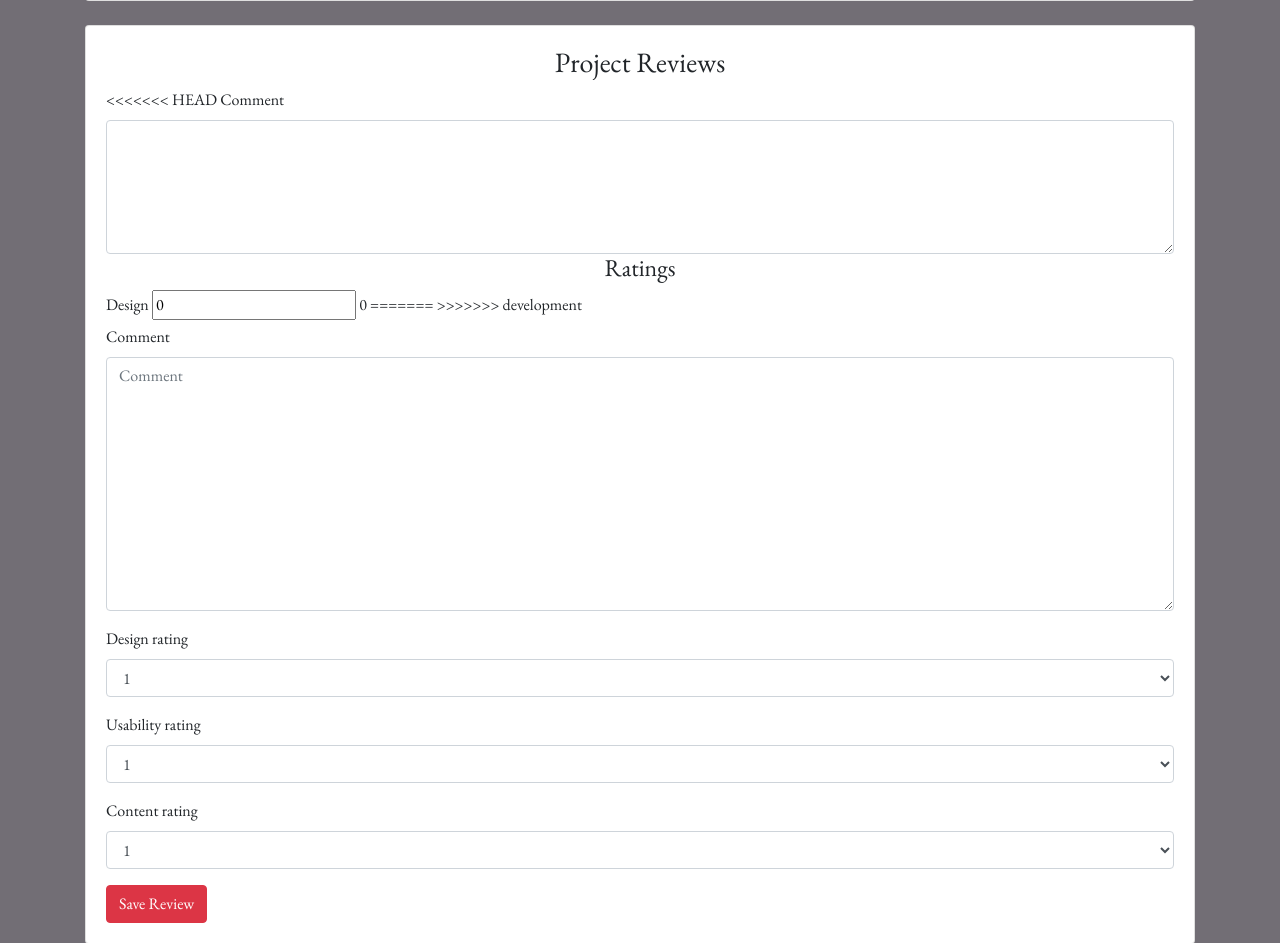
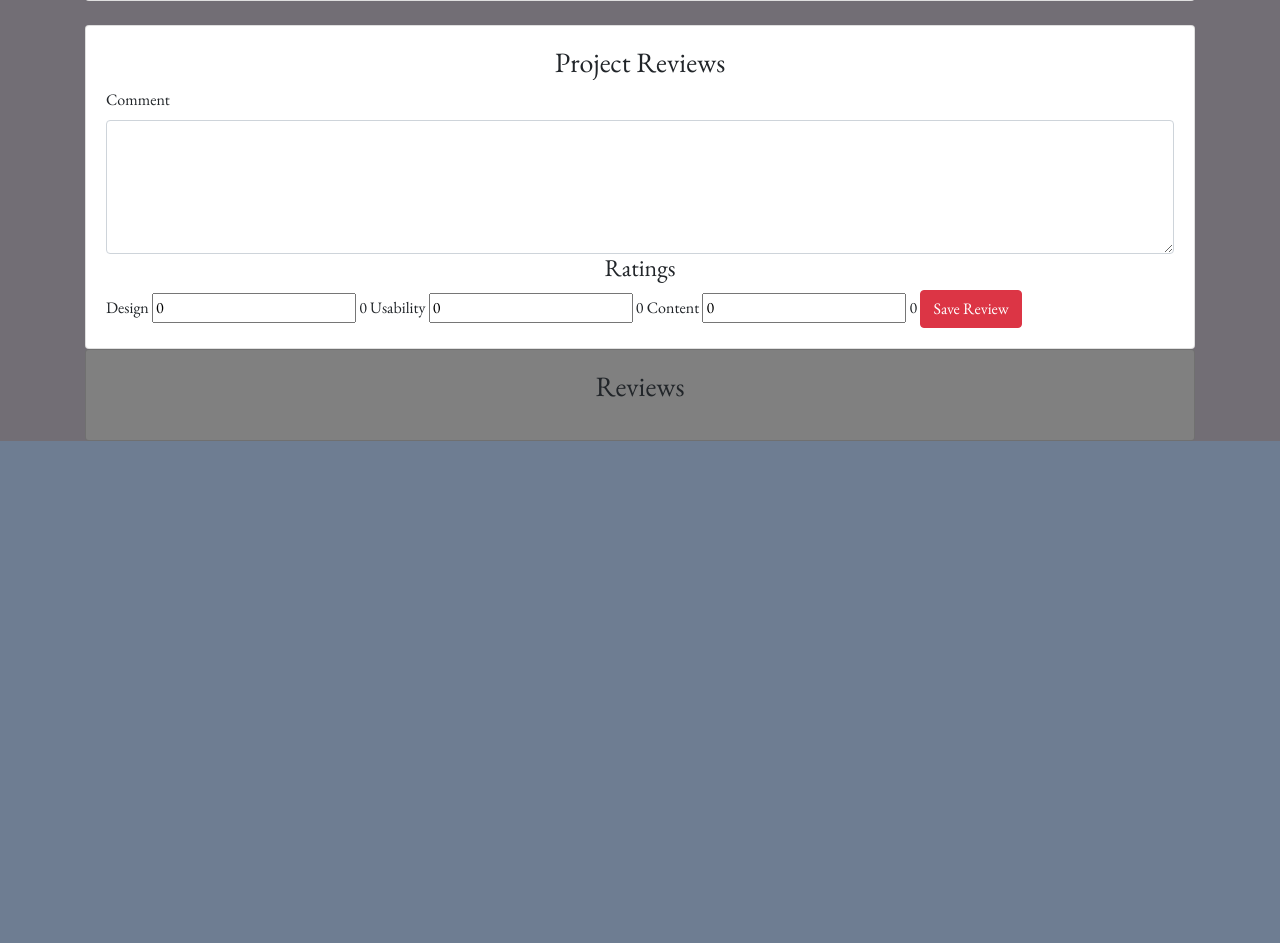
Before and after one commit to stephenndele/projects-app, a Django app: template main/templates/main/details.html in a window 1280 px wide. Shown: the part 1115-2058 px from the top of the page. After the commit the page ends 1556 px from the top, so only its background shows below. Run offline with Django 3.2, Linux system fonts and the light colour scheme; the template is opened without the code that fills it: values that come from a table or form of the project are taken from there, others are empty; some libraries are stand-ins or nearby versions; some web fonts are replaced.

Commit message:
add changes

```diff
--- a/main/templates/main/details.html
+++ b/main/templates/main/details.html
@@ -32,7 +32,6 @@
             <h3 class="text-center">Project Reviews</h3>
             <form action="{% url 'main:add_review' project.id %}" method="POST" novalidate enctype="multipart/form-data">
                 {% csrf_token %}
-<<<<<<< HEAD
                 <label for="comment">Comment</label>
                 <textarea name="comment" id="comment" cols="30" rows="5" class="form-control"></textarea>
                 <h4 class="text-center">Ratings</h4>
@@ -40,13 +39,18 @@
                 <input type="rating"  id="rangeInput" name="rating" min="0" max="10" value="0" step="0.1"
                 oninput="amount.value=rangeInput.value">
                 <output name="amount" id="amount" for="rangeInput" >0</output>
-=======
->>>>>>> development
+                <label for="rating">Usability</label>
+                <input type="rating"  id="rangeInput" name="rating" min="0" max="10" value="0" step="0.1"
+                oninput="amount.value=rangeInput.value">
+                <output name="amount" id="amount" for="rangeInput" >0</output>
+                <label for="rating">Content</label>
+                <input type="rating"  id="rangeInput" name="rating" min="0" max="10" value="0" step="0.1"
+                oninput="amount.value=rangeInput.value">
+                <output name="amount" id="amount" for="rangeInput" >0</output>
 
-                {% for field in rate_form %}
+                <!-- {% for field in rate_form %}
                 {% bootstrap_field field %}
-                {% endfor %}
-
+                {% endfor %} -->
                 <input type="submit" class="btn btn-danger" value="Save Review">
             </form>
         </div>
```
